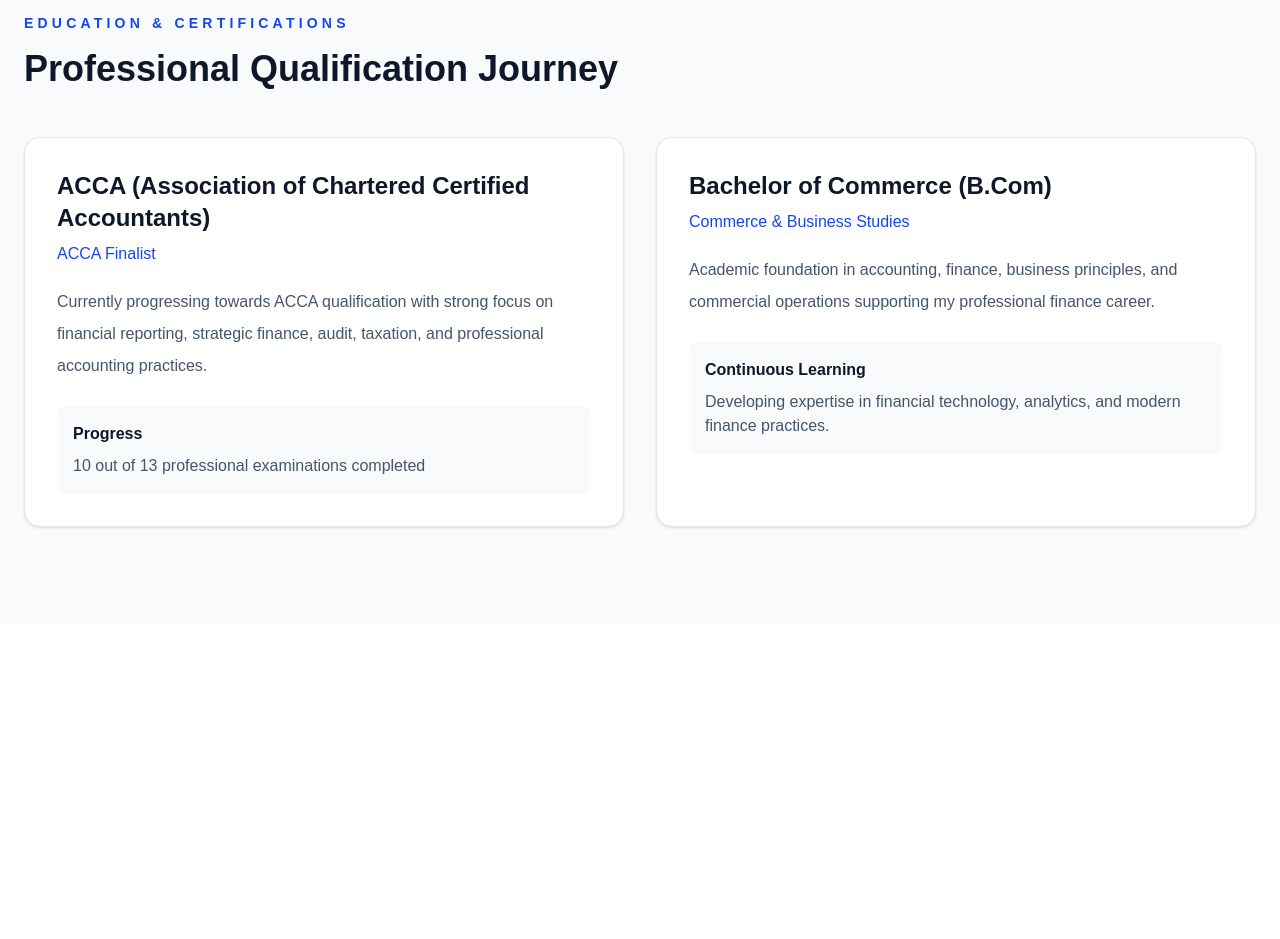
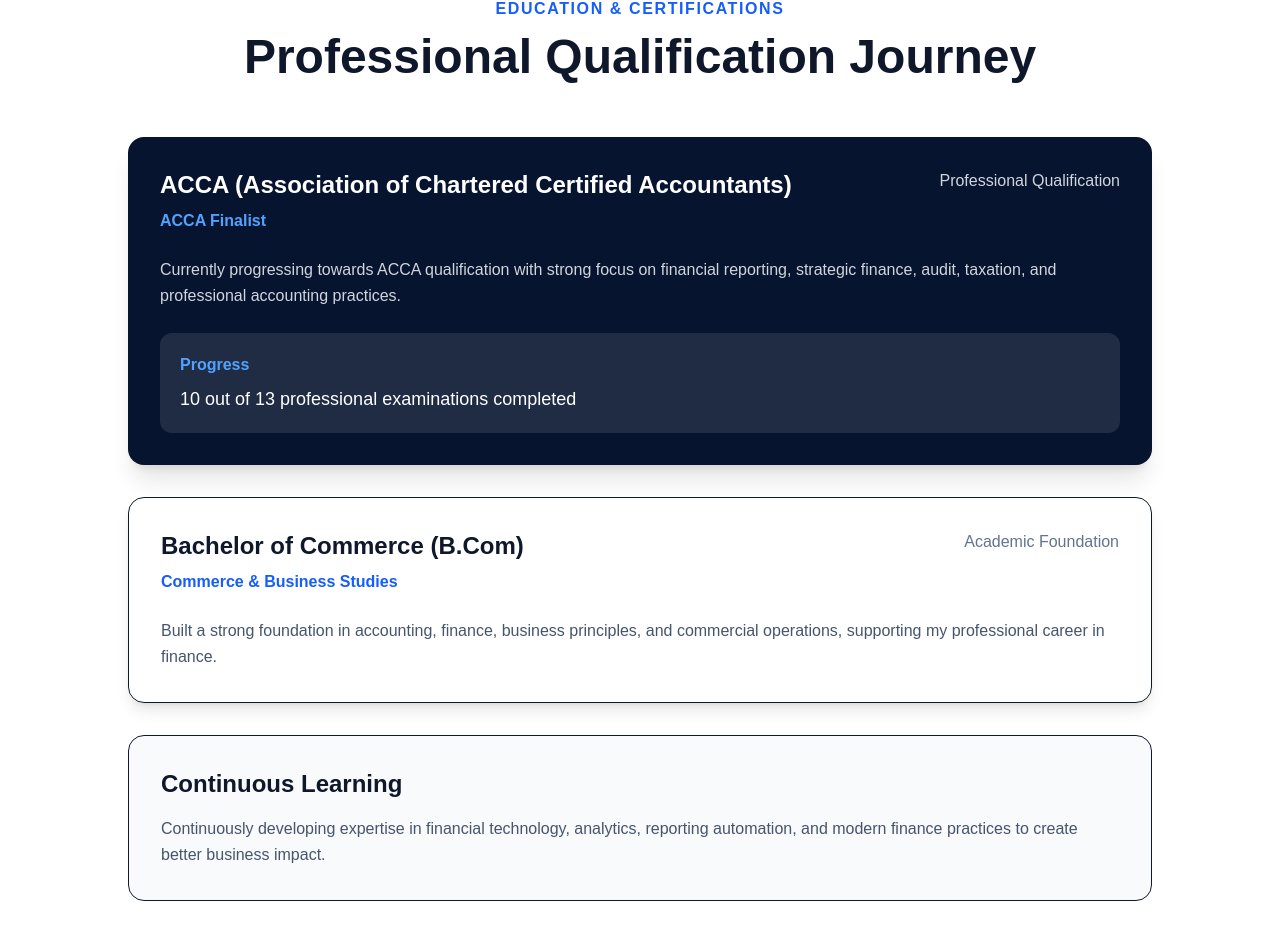
Before and after one commit to junaidraja8994-ai/acca-portfolio, a Next.js app: page / in a window 1280 px wide. Shown: the part 4413-5352 px from the top of the page. Before the commit the page ends 5036 px from the top, so only its background shows below. Built offline with nearby package versions, Linux system fonts and the light colour scheme.

Commit message:
Improve education and certification section

```diff
--- a/components/Education.tsx
+++ b/components/Education.tsx
@@ -1,54 +1,66 @@
 export default function Education() {
     return (
-        <section
-            id="education"
-            className="bg-slate-50 py-24"
-        >
-            <div className="mx-auto max-w-7xl px-6">
+        <section className="bg-white py-20 text-slate-900">
 
-                <div className="mb-12">
+            <div className="container mx-auto px-6">
 
-                    <p className="text-sm font-semibold uppercase tracking-[0.3em] text-blue-700">
+                <div className="text-center mb-14">
+
+                    <p className="text-blue-600 font-semibold uppercase tracking-widest">
                         Education & Certifications
                     </p>
 
-                    <h2 className="mt-4 text-4xl font-bold text-slate-900">
+                    <h2 className="text-3xl md:text-5xl font-bold mt-3">
                         Professional Qualification Journey
                     </h2>
 
                 </div>
 
 
-                <div className="grid gap-8 lg:grid-cols-2">
+                <div className="max-w-5xl mx-auto space-y-8">
 
 
                     {/* ACCA */}
-                    <div className="rounded-2xl border border-slate-200 bg-white p-8 shadow-sm">
+                    <div className="bg-[#06142f] rounded-2xl p-8 text-white shadow-xl">
 
-                        <h3 className="text-2xl font-bold text-slate-900">
+                        <div className="flex flex-col md:flex-row md:justify-between gap-4">
+
+                            <div>
+
+                                <h3 className="text-2xl font-bold">
                                     ACCA (Association of Chartered Certified Accountants)
                                 </h3>
 
-
-                        <p className="mt-2 font-medium text-blue-700">
+                                <p className="text-blue-400 font-semibold mt-2">
                                     ACCA Finalist
                                 </p>
 
+                            </div>
 
-                        <p className="mt-5 leading-8 text-slate-600">
+
+                            <div className="text-gray-300 font-medium">
+                                Professional Qualification
+                            </div>
+
+                        </div>
+
+
+                        <p className="text-gray-300 leading-relaxed mt-6">
+
                             Currently progressing towards ACCA qualification with
                             strong focus on financial reporting, strategic finance,
                             audit, taxation, and professional accounting practices.
+
                         </p>
 
 
-                        <div className="mt-6 rounded-lg bg-slate-50 p-4">
+                        <div className="mt-6 bg-white/10 rounded-xl p-5">
 
-                            <p className="font-semibold text-slate-900">
+                            <p className="text-blue-400 font-semibold">
                                 Progress
                             </p>
 
-                            <p className="mt-2 text-slate-600">
+                            <p className="text-white mt-2 text-lg">
                                 10 out of 13 professional examinations completed
                             </p>
 
@@ -58,38 +70,58 @@
 
 
 
-                    {/* Degree */}
-                    <div className="rounded-2xl border border-slate-200 bg-white p-8 shadow-sm">
+                    {/* B.Com */}
+                    <div className="border rounded-2xl p-8 shadow-lg">
 
-                        <h3 className="text-2xl font-bold text-slate-900">
+                        <div className="flex flex-col md:flex-row md:justify-between gap-4">
+
+                            <div>
+
+                                <h3 className="text-2xl font-bold">
                                     Bachelor of Commerce (B.Com)
                                 </h3>
 
-
-                        <p className="mt-2 font-medium text-blue-700">
+                                <p className="text-blue-600 font-semibold mt-2">
                                     Commerce & Business Studies
                                 </p>
 
-
-                        <p className="mt-5 leading-8 text-slate-600">
-                            Academic foundation in accounting, finance, business
-                            principles, and commercial operations supporting my
-                            professional finance career.
-                        </p>
+                            </div>
 
 
-                        <div className="mt-6 rounded-lg bg-slate-50 p-4">
+                            <div className="text-slate-500 font-medium">
+                                Academic Foundation
+                            </div>
 
-                            <p className="font-semibold text-slate-900">
-                                Continuous Learning
-                            </p>
+                        </div>
 
-                            <p className="mt-2 text-slate-600">
-                                Developing expertise in financial technology,
-                                analytics, and modern finance practices.
+
+                        <p className="text-slate-600 leading-relaxed mt-6">
+
+                            Built a strong foundation in accounting, finance,
+                            business principles, and commercial operations,
+                            supporting my professional career in finance.
+
                         </p>
 
                     </div>
+
+
+
+                    {/* Continuous Learning */}
+                    <div className="bg-slate-50 rounded-2xl p-8 border">
+
+                        <h3 className="text-2xl font-bold mb-4">
+                            Continuous Learning
+                        </h3>
+
+
+                        <p className="text-slate-600 leading-relaxed">
+
+                            Continuously developing expertise in financial
+                            technology, analytics, reporting automation, and
+                            modern finance practices to create better business impact.
+
+                        </p>
 
                     </div>
 
@@ -97,6 +129,7 @@
                 </div>
 
             </div>
+
         </section>
     );
 }
```
Lines whose indentation alone changed are shown as unchanged.
